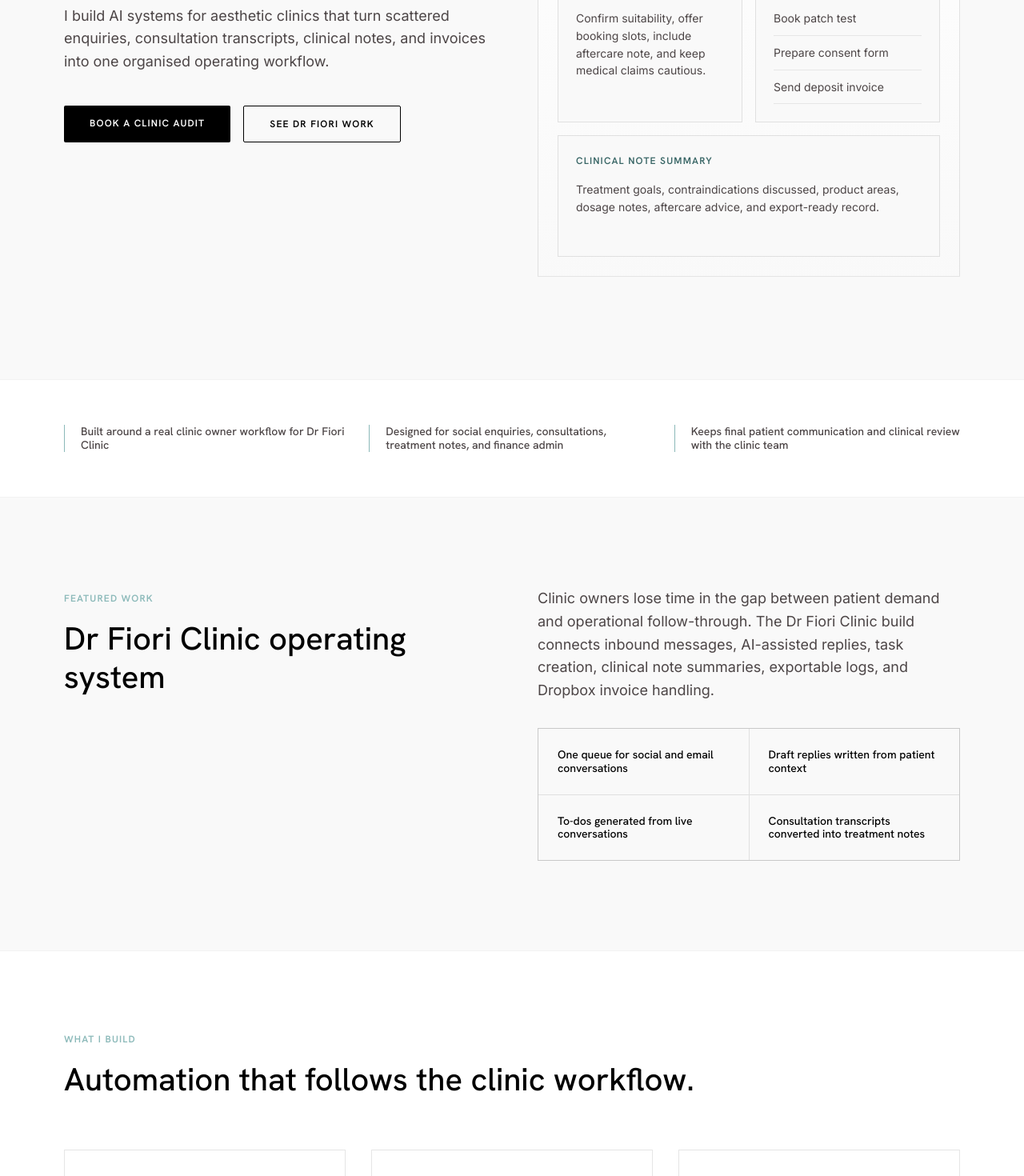
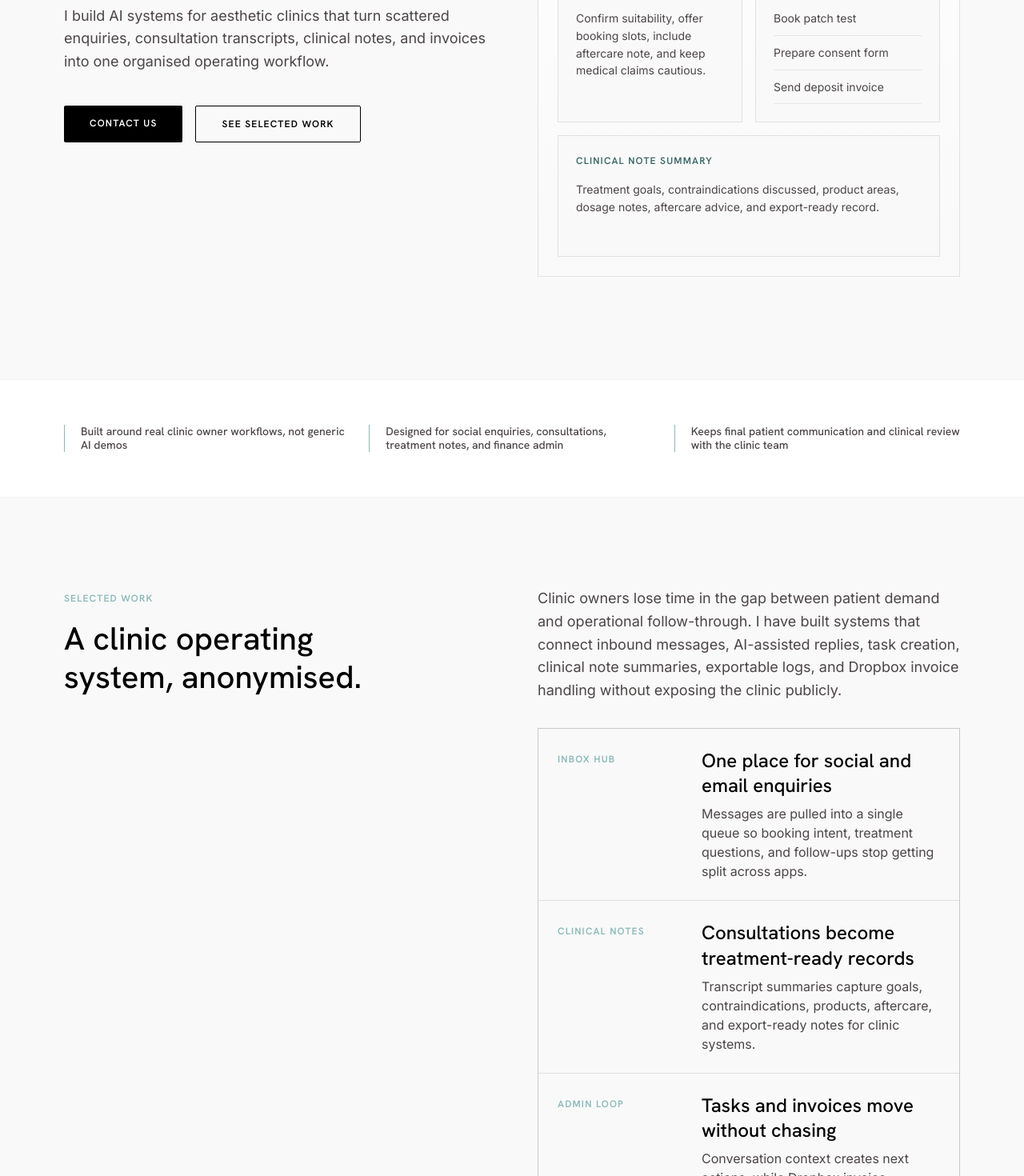
Before and after one commit to NT-151/portfolio_site, a Next.js app: page / in a window 1280 px wide. Shown: the part 580-2050 px from the top of the page at 80% size. Built offline with nearby package versions, Linux system fonts and the light colour scheme.

Commit message:
Anonymise clinic work section

```diff
--- a/app/components/EditorialFooter.tsx
+++ b/app/components/EditorialFooter.tsx
@@ -3,7 +3,7 @@
 const primaryLinks = [
   { label: "Services", href: "/#services" },
   { label: "Process", href: "/#process" },
-  { label: "Work", href: "/#case-study" },
+  { label: "Work", href: "/#work" },
   { label: "Contact", href: "/contact" },
 ];
 
@@ -33,7 +33,7 @@
                 className="rounded-full bg-muted-teal px-8 py-5 font-headline-md text-[18px] font-medium leading-none text-primary transition-colors hover:bg-secondary-fixed-dim md:px-10"
                 href="/contact"
               >
-                BOOK AUDIT
+                GET IN TOUCH
               </Link>
             </div>
             <h2 className="self-start font-headline-xl text-[48px] font-bold leading-none md:self-center md:pl-[34%] md:text-[96px]">
--- a/app/contact/page.tsx
+++ b/app/contact/page.tsx
@@ -6,7 +6,7 @@
 
 const navItems = [
   { label: "Services", href: "/#services" },
-  { label: "Work", href: "/#case-study" },
+  { label: "Work", href: "/#work" },
   { label: "Process", href: "/#process" },
 ];
 
--- a/app/page.tsx
+++ b/app/page.tsx
@@ -67,19 +67,32 @@
 ];
 
 const proofPoints = [
-  "Built around a real clinic owner workflow for Dr Fiori Clinic",
+  "Built around real clinic owner workflows, not generic AI demos",
   "Designed for social enquiries, consultations, treatment notes, and finance admin",
   "Keeps final patient communication and clinical review with the clinic team",
 ];
 
+const workHighlights = [
+  {
+    label: "Inbox Hub",
+    title: "One place for social and email enquiries",
+    copy: "Messages are pulled into a single queue so booking intent, treatment questions, and follow-ups stop getting split across apps.",
+  },
+  {
+    label: "Clinical Notes",
+    title: "Consultations become treatment-ready records",
+    copy: "Transcript summaries capture goals, contraindications, products, aftercare, and export-ready notes for clinic systems.",
+  },
+  {
+    label: "Admin Loop",
+    title: "Tasks and invoices move without chasing",
+    copy: "Conversation context creates next actions, while Dropbox invoice handling keeps finance admin from piling up.",
+  },
+];
+
 function MenuIcon() {
   return (
-    <svg
-      aria-hidden="true"
-      className="h-6 w-6"
-      fill="none"
-      viewBox="0 0 24 24"
-    >
+    <svg aria-hidden="true" className="h-6 w-6" fill="none" viewBox="0 0 24 24">
       <path
         d="M4 7h16M4 12h16M4 17h16"
         stroke="currentColor"
@@ -108,7 +121,12 @@
           strokeLinejoin="round"
           strokeWidth="2"
         />
-        <path d="M14 15h12M14 19h8" stroke="currentColor" strokeLinecap="round" strokeWidth="2" />
+        <path
+          d="M14 15h12M14 19h8"
+          stroke="currentColor"
+          strokeLinecap="round"
+          strokeWidth="2"
+        />
       </svg>
     );
   }
@@ -136,7 +154,12 @@
           strokeLinejoin="round"
           strokeWidth="2"
         />
-        <path d="M24 7v7h6M16 19h10M16 24h10M16 29h7" stroke="currentColor" strokeLinecap="round" strokeWidth="2" />
+        <path
+          d="M24 7v7h6M16 19h10M16 24h10M16 29h7"
+          stroke="currentColor"
+          strokeLinecap="round"
+          strokeWidth="2"
+        />
       </svg>
     );
   }
@@ -164,7 +187,12 @@
           strokeLinejoin="round"
           strokeWidth="2"
         />
-        <path d="M16 14h8M16 20h8M16 26h5" stroke="currentColor" strokeLinecap="round" strokeWidth="2" />
+        <path
+          d="M16 14h8M16 20h8M16 26h5"
+          stroke="currentColor"
+          strokeLinecap="round"
+          strokeWidth="2"
+        />
       </svg>
     );
   }
@@ -177,16 +205,25 @@
         strokeLinejoin="round"
         strokeWidth="2"
       />
-      <path d="m9 12 11 9 11-9" stroke="currentColor" strokeLinecap="round" strokeLinejoin="round" strokeWidth="2" />
+      <path
+        d="m9 12 11 9 11-9"
+        stroke="currentColor"
+        strokeLinecap="round"
+        strokeLinejoin="round"
+        strokeWidth="2"
+      />
     </svg>
   );
 }
 
 function ClinicOperationsVisual() {
   return (
-    <div className="clinic-visual" aria-label="Clinic AI operations dashboard preview">
+    <div
+      className="clinic-visual"
+      aria-label="Clinic AI operations dashboard preview"
+    >
       <div className="clinic-visual__header">
-        <span>Dr Fiori Clinic</span>
+        <span>Private aesthetics clinic</span>
         <span>Live queue</span>
       </div>
       <div className="clinic-visual__grid">
@@ -210,8 +247,8 @@
         <div className="clinic-visual__panel">
           <div className="clinic-visual__label">AI draft</div>
           <p>
-            Confirm suitability, offer booking slots, include aftercare note, and
-            keep medical claims cautious.
+            Confirm suitability, offer booking slots, include aftercare note,
+            and keep medical claims cautious.
           </p>
         </div>
         <div className="clinic-visual__panel">
@@ -273,7 +310,7 @@
             </a>
             <a
               className="font-label-caps text-label-caps text-on-surface-variant transition-colors duration-200 hover:text-muted-teal"
-              href="#case-study"
+              href="#work"
             >
               WORK
             </a>
@@ -287,7 +324,7 @@
               className="rounded-DEFAULT bg-primary px-6 py-3 font-label-caps text-label-caps text-white transition-all hover:opacity-80"
               href="/contact"
             >
-              BOOK A CLINIC AUDIT
+              GET IN TOUCH
             </Link>
           </div>
           <button className="text-primary md:hidden" type="button">
@@ -309,21 +346,21 @@
               </h1>
               <p className="mb-10 max-w-xl font-body-lg text-body-lg text-on-surface-variant">
                 I build AI systems for aesthetic clinics that turn scattered
-                enquiries, consultation transcripts, clinical notes, and invoices
-                into one organised operating workflow.
+                enquiries, consultation transcripts, clinical notes, and
+                invoices into one organised operating workflow.
               </p>
               <div className="flex flex-wrap gap-4">
                 <Link
                   className="w-full rounded-DEFAULT bg-primary px-8 py-4 text-center font-label-caps text-label-caps text-on-primary transition-colors hover:bg-muted-teal md:w-auto"
                   href="/contact"
                 >
-                  BOOK A CLINIC AUDIT
+                  CONTACT US
                 </Link>
                 <a
                   className="w-full rounded-DEFAULT border border-primary px-8 py-4 text-center font-label-caps text-label-caps text-primary transition-colors hover:bg-surface-variant md:w-auto"
-                  href="#case-study"
+                  href="#work"
                 >
-                  SEE DR FIORI WORK
+                  SEE SELECTED WORK
                 </a>
               </div>
             </div>
@@ -348,35 +385,44 @@
 
         <section
           className="mx-auto max-w-max-width px-margin-desktop py-28"
-          id="case-study"
+          id="work"
         >
           <div className="grid grid-cols-1 gap-16 md:grid-cols-12">
             <div className="reveal md:col-span-5">
               <span className="font-label-caps text-label-caps text-muted-teal">
-                FEATURED WORK
+                SELECTED WORK
               </span>
               <h2 className="mt-4 font-headline-lg text-headline-lg text-primary">
-                Dr Fiori Clinic operating system
+                A clinic operating system, anonymised.
               </h2>
             </div>
             <div className="reveal reveal-delay-100 md:col-span-6 md:col-start-7">
               <p className="mb-8 font-body-lg text-body-lg text-on-surface-variant">
                 Clinic owners lose time in the gap between patient demand and
-                operational follow-through. The Dr Fiori Clinic build connects
+                operational follow-through. I have built systems that connect
                 inbound messages, AI-assisted replies, task creation, clinical
-                note summaries, exportable logs, and Dropbox invoice handling.
+                note summaries, exportable logs, and Dropbox invoice handling
+                without exposing the clinic publicly.
               </p>
-              <div className="grid gap-px border border-primary/10 bg-primary/10 md:grid-cols-2">
-                {[
-                  "One queue for social and email conversations",
-                  "Draft replies written from patient context",
-                  "To-dos generated from live conversations",
-                  "Consultation transcripts converted into treatment notes",
-                ].map((item) => (
-                  <div className="bg-background p-6" key={item}>
-                    <p className="font-label-md text-label-md text-primary">
-                      {item}
-                    </p>
+              <div className="grid gap-px border border-primary/10 bg-primary/10">
+                {workHighlights.map((item) => (
+                  <div
+                    className="grid gap-5 bg-background p-6 md:grid-cols-[160px_1fr]"
+                    key={item.title}
+                  >
+                    <div>
+                      <span className="font-label-caps text-label-caps text-muted-teal">
+                        {item.label.toUpperCase()}
+                      </span>
+                    </div>
+                    <div>
+                      <h3 className="mb-2 font-headline-md text-headline-md text-primary">
+                        {item.title}
+                      </h3>
+                      <p className="font-body-md text-body-md text-on-surface-variant">
+                        {item.copy}
+                      </p>
+                    </div>
                   </div>
                 ))}
               </div>
@@ -434,8 +480,8 @@
             </div>
             <p className="font-body-lg text-body-lg text-on-surface-variant md:col-span-6 md:col-start-7">
               The goal is a dependable clinic workflow: less inbox switching,
-              less transcript retyping, less invoice sorting, and clearer handoff
-              between owner, practitioner, and admin.
+              less transcript retyping, less invoice sorting, and clearer
+              handoff between owner, practitioner, and admin.
             </p>
           </div>
           <div className="grid grid-cols-1 gap-12 md:grid-cols-4">
@@ -511,7 +557,7 @@
                 className="w-full rounded-DEFAULT bg-primary px-12 py-5 font-label-caps text-base text-on-primary transition-all hover:bg-muted-teal md:w-auto"
                 href="/contact"
               >
-                BOOK A CLINIC AUDIT
+                CONTACT US
               </Link>
               <a
                 className="w-full rounded-DEFAULT border border-primary px-12 py-5 font-label-caps text-base text-primary transition-all hover:bg-surface-variant md:w-auto"
--- a/app/privacy/page.tsx
+++ b/app/privacy/page.tsx
@@ -102,7 +102,7 @@
             </Link>
             <Link
               className="font-label-caps text-label-caps text-on-surface-variant transition-colors duration-200 hover:text-muted-teal"
-              href="/#case-study"
+              href="/#work"
             >
               WORK
             </Link>
```
